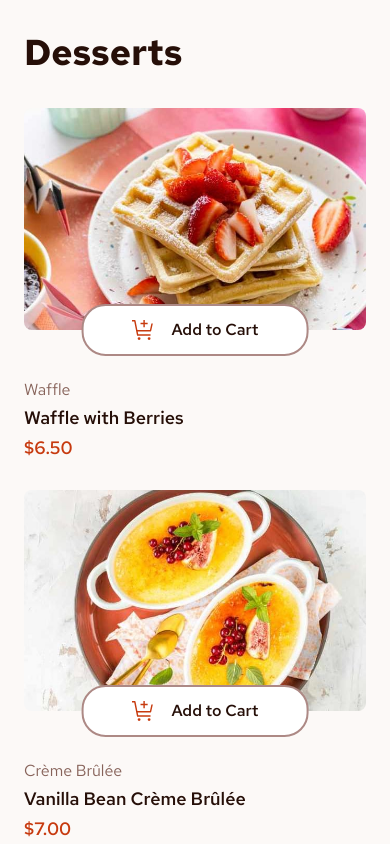
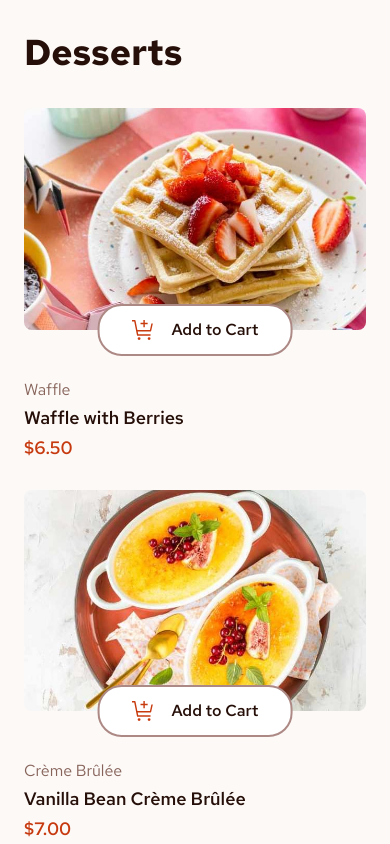
Before and after one commit to phyominpaing/product-list-with-cart, a Next.js app: page / in a window 390 px wide. Shown: the top 844 px of the page. Built offline with nearby package versions, Linux system fonts and the light colour scheme.

Commit message:
fix/mobile screeen ui

```diff
--- a/src/components/CartItemList.jsx
+++ b/src/components/CartItemList.jsx
@@ -10,7 +10,7 @@ const CartItemList = () => {
   return (
     <div className="bg-white rounded-lg w-full lg:py-0">
       {items.length === 0 && (
-        <div className="flex flex-col items-center justify-center">
+        <div className="flex flex-col gap-2 items-center justify-center">
           <img
             alt="image icon of cake"
             width={128}
--- a/src/components/OrderConfirmModal.jsx
+++ b/src/components/OrderConfirmModal.jsx
@@ -27,7 +27,7 @@ const OrderConfirmModal = ({ setIsModalOpen }) => {
             src="/assets/images/icon-order-confirmed.svg"
             style={{ color: "transparent" }}
           />
-          <h2 className="text-rose-900 text-5xl md:text-4xl font-bold">
+          <h2 className="text-rose-900 text-5xl  md:text-4xl font-bold">
             Order Confirmed
           </h2>
           <p className="text-base text-rose-500 font-normal">
--- a/src/components/ProductCard.jsx
+++ b/src/components/ProductCard.jsx
@@ -76,7 +76,7 @@ const ProductCard = ({ product: { image, category, name, price } }) => {
         />
 
         {isExistedItem ? (
-          <button className="relative rounded-3xl border-2 border-rose-400 px-10 py-3 md:px-7 md:py-2 lg:px-8 lg:py-1.5 xl:px-7 xl:py-2 bg-red flex justify-between items-center gap-8 md:gap-8 lg:gap-6 xl:gap-7 cursor-pointer left-1/2 top-1/2 transform -translate-x-1/2 -translate-y-1/2 transition-all hover:border-red hover:text-red duration-200 animate-scale-in">
+          <button className="relative rounded-3xl border-2 border-rose-400 px-9 py-3 md:px-7 md:py-2 lg:px-8 lg:py-1.5 xl:px-7 xl:py-2  bg-red flex justify-between items-center gap-8 md:gap-8 lg:gap-6 xl:gap-7 cursor-pointer left-1/2 top-1/2 transform -translate-x-1/2 -translate-y-1/2 transition-all hover:border-red hover:text-red duration-200 animate-scale-in">
             <div
               onClick={handleDecreaseQuantity}
               className="font-bold rounded-full border-white border-2 p-1.5 md:px-1 md:py-1 transition-transform"
@@ -108,7 +108,7 @@ const ProductCard = ({ product: { image, category, name, price } }) => {
         ) : (
           <button
             onClick={handleAddItem}
-            className="relative rounded-3xl border-2 border-rose-400 px-12 py-3 md:px-6 md:py-2 lg:px-4 lg:py-2 xl:px-6 bg-white flex justify-between items-center gap-4 md:gap-4 lg:gap-3 xl:gap-4 cursor-pointer left-1/2 top-1/2 transform -translate-x-1/2 -translate-y-1/2 transition-all hover:border-red hover:text-red duration-200 hover:scale-105 animate-scale-in"
+            className="relative rounded-3xl border-2 border-rose-400 px-8 py-3 md:px-6 md:py-2 lg:px-4 lg:py-2 xl:px-6 bg-white flex justify-between items-center gap-4 md:gap-4 lg:gap-3 xl:gap-4 cursor-pointer left-1/2 top-1/2 transform -translate-x-1/2 -translate-y-1/2 transition-all hover:border-red hover:text-red duration-200 hover:scale-105 animate-scale-in"
           >
             <Image
               src="/assets/images/icon-add-to-cart.svg"
```
